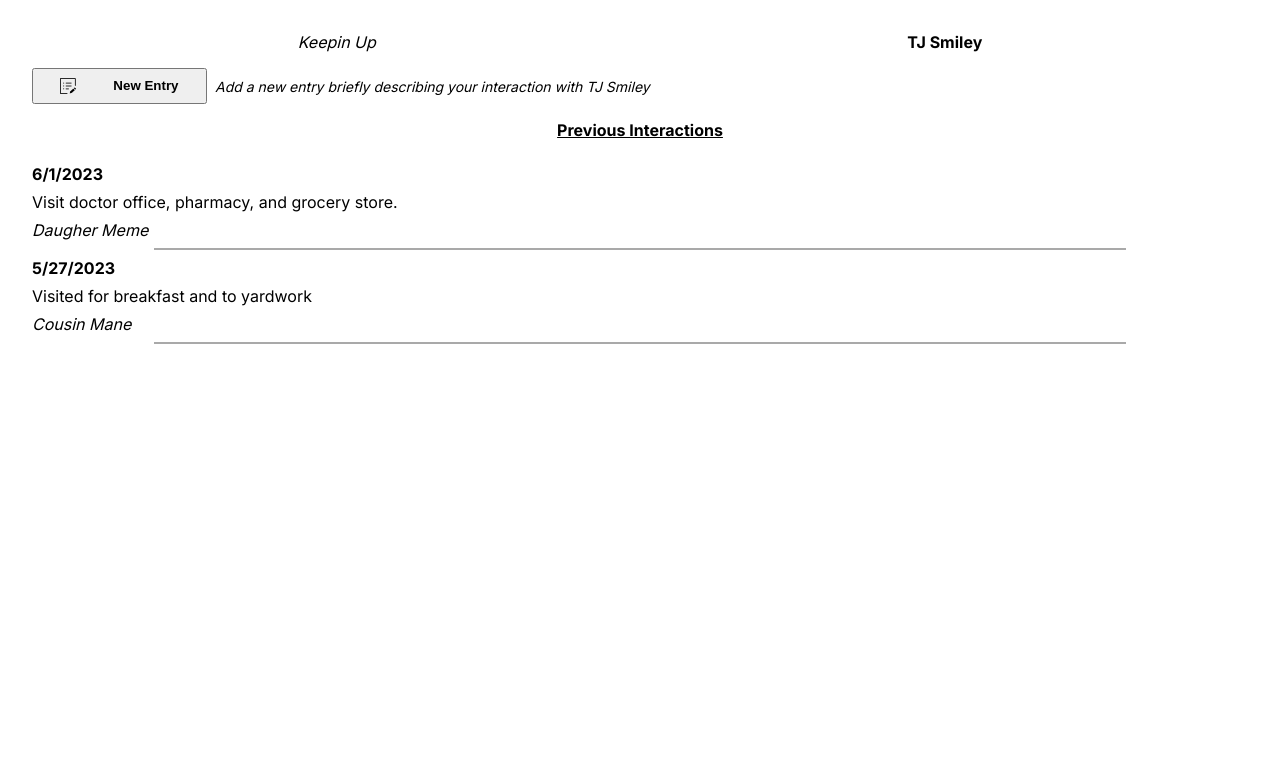
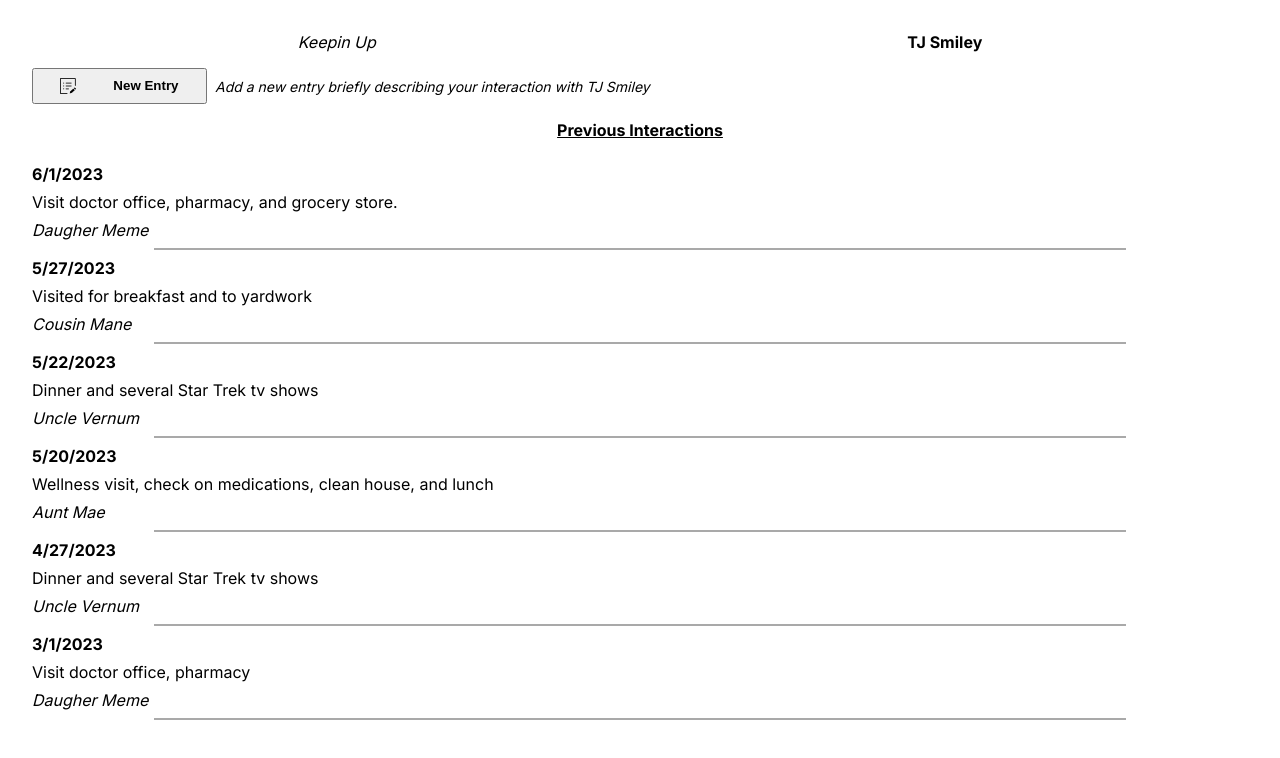
Before and after one commit to jcsmileyjr/elder, a Next.js app: page / in a window 1280 px wide. Shown: the top 758 px of the page. Built offline with nearby package versions, Linux system fonts and the light colour scheme.

Commit message:
Refactor styles - content area scrollable

```diff
--- a/src/app/page.js
+++ b/src/app/page.js
@@ -1,7 +1,7 @@
 import Image from 'next/image'
 import styles from './page.module.css'
 import List from '../../public/list-icon.png'
-const dummyData = [{date:"6/1/2023", message:"Visit doctor office, pharmacy, and grocery store.", writer:"Daugher Meme"},{date: "5/27/2023", message:"Visited for breakfast and to yardwork", writer:"Cousin Mane"}]
+import dummyData from './libs/dummyData.json'
 
 const Interaction = ({entry}) => {
   console.log(entry)
--- a/src/app/page.module.css
+++ b/src/app/page.module.css
@@ -71,7 +71,22 @@
 .main {
   display: flex;
   flex-direction: column;
+  height: 75vh;
+  overflow-y: auto;
+  overflow: scroll;
+  scrollbar-color: black; /*Works on firefox*/
 }
+
+/*Works on Chrome, Edge, and Safari*/
+.main::-webkit-scrollbar {
+  width: 10px;
+}
+
+/*Works on Chrome, Edge, and Safari*/
+.main::-webkit-scrollbar-thumb {
+  background-color: black;
+}
+
 
 .contentTitle {
   font-weight: bold;
```
